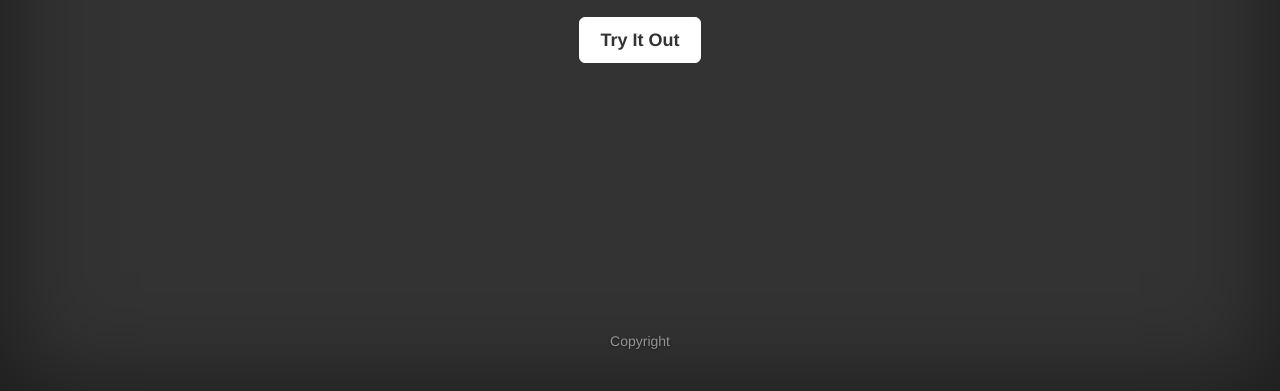
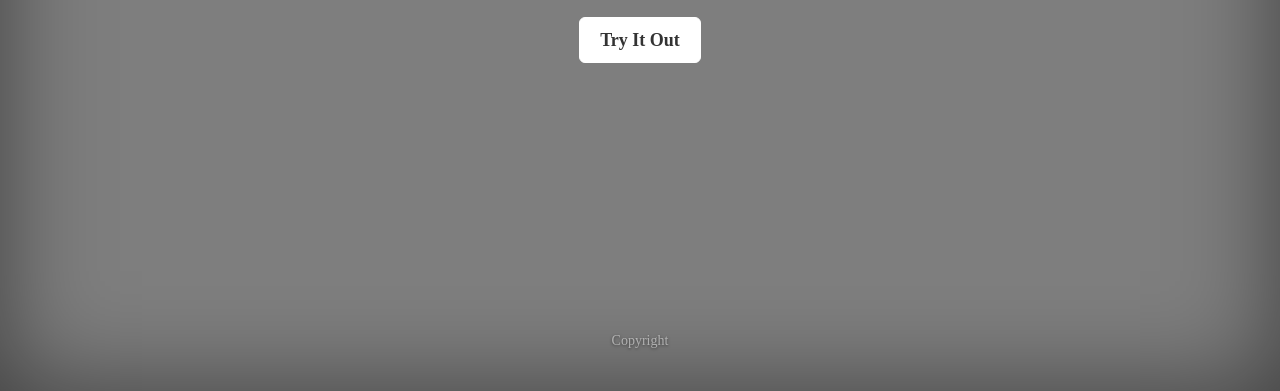
Before and after one commit to JPCC-LL/Newsletter, a plain HTML site: page index.html in a window 1280 px wide. Shown: the part 409-800 px from the top of the page. Drawn offline with nearby package versions, Linux system fonts and the light colour scheme.

Commit message:
Changed font to slabo

```diff
--- a/library/css/main.css
+++ b/library/css/main.css
@@ -3,8 +3,6 @@ a:focus,
 a:hover {
   color: #fff;
 }
-
-/* Custom default button */
 .btn-default,
 .btn-default:hover,
 .btn-default:focus {
@@ -13,14 +11,11 @@ a:hover {
   background-color: #fff;
   border: 1px solid #fff;
 }
-
-/*
- * Base structure
- */
 html,
 body {
   height: 100%;
-  background-color: #333;
+  background-color: #7e7e7e;
+  font-family: 'Slabo 13px', serif;
 }
 body {
   color: #fff;
```
